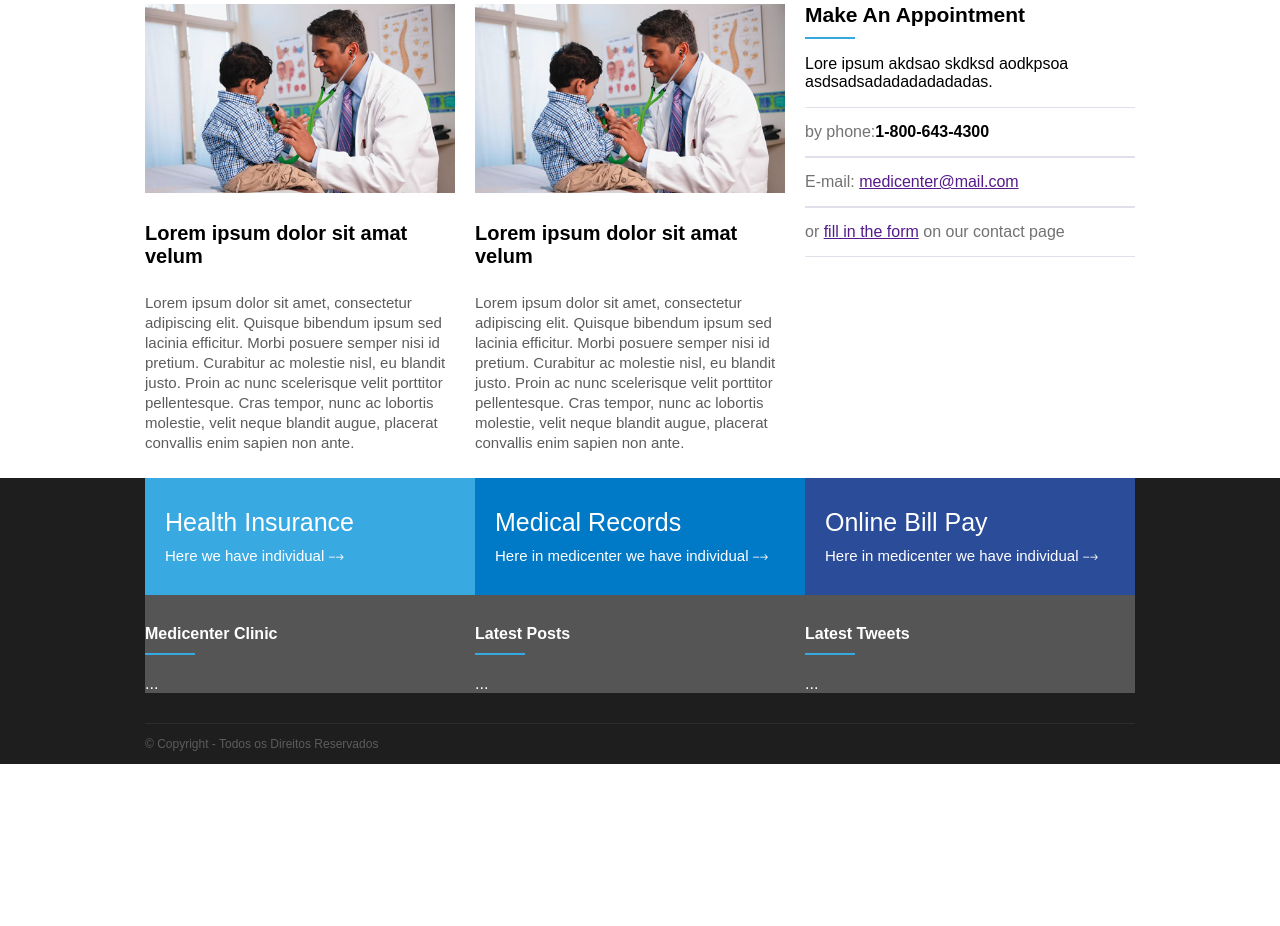
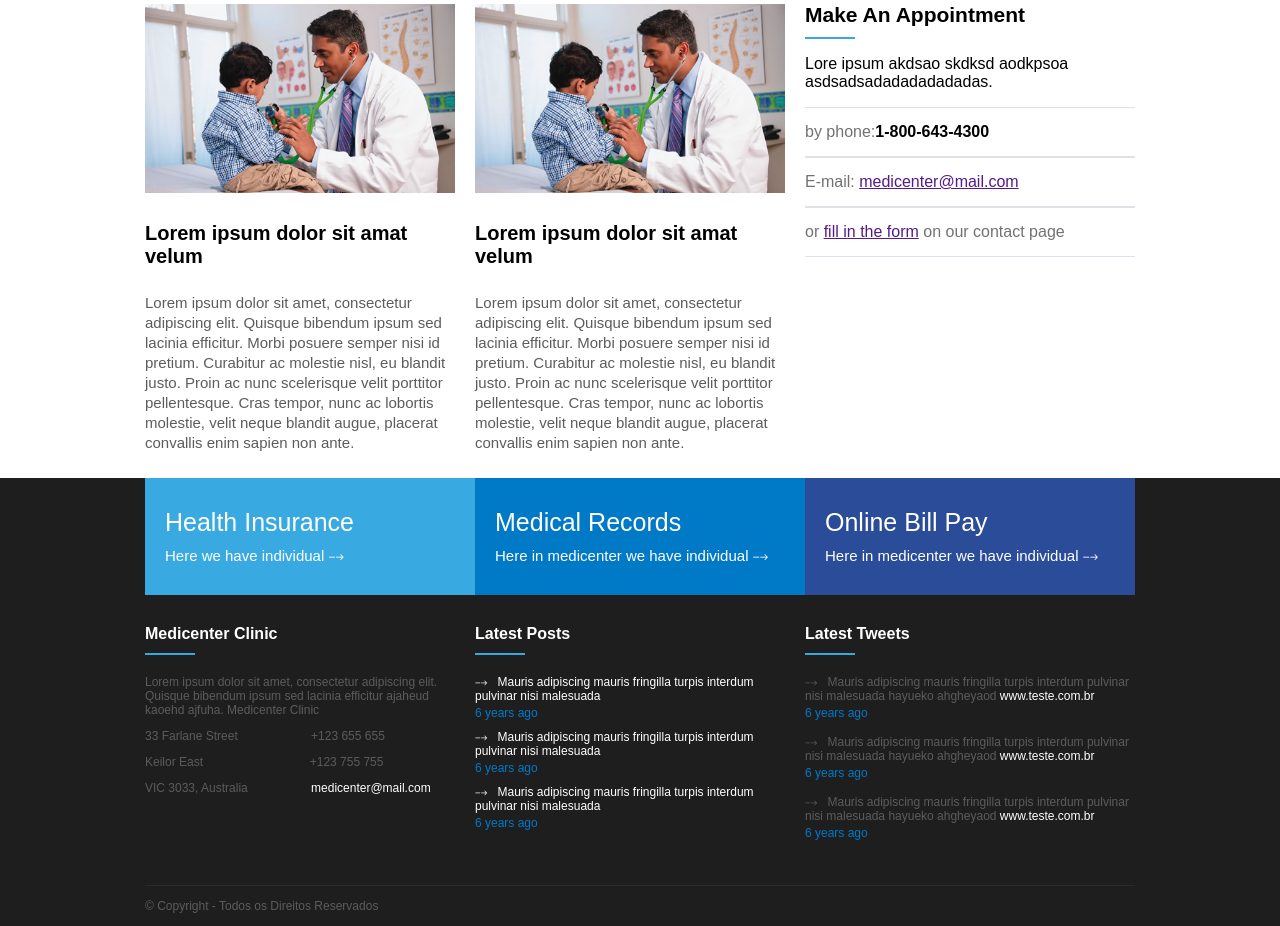
Before and after one commit to ThomazHonorato/newSite, a plain HTML site: page pages/index.html in a window 1280 px wide. Shown: the part 1528-2454 px from the top of the page. Before the commit the page ends 2292 px from the top, so only its background shows below. Drawn offline with Linux system fonts and the light colour scheme.

Commit message:
Fixed and finished the footer and all of its content. Ready for responsivity application.

```diff
--- a/pages/index.html
+++ b/pages/index.html
@@ -224,7 +224,14 @@
                                 <div class="widget_title_bar"></div>
                             </div>
                             <div class="widget_body">
-                                ...
+                                <div class="a1_desc">
+                                    Lorem ipsum dolor sit amet, consectetur adipiscing elit. Quisque bibendum ipsum sed lacinia efficitur ajaheud kaoehd ajfuha.
+
+                                    Medicenter Clinic
+                                    <pre>33 Farlane Street                      +123 655 655</pre>
+                                    <pre>Keilor East                                +123 755 755</pre>
+                                    <pre>VIC 3033, Australia                   <a href="mailto:medicenter@mail.com">medicenter@mail.com</a></pre>
+                                </div>
                             </div>
                         </div>
                     </div>
@@ -235,7 +242,24 @@
                                 <div class="widget_title_bar"></div>
                             </div>
                             <div class="widget_body">
-                                ...
+                                <div class="a2_desc">
+                                    ⤍ &nbsp; Mauris adipiscing mauris fringilla turpis interdum pulvinar nisi malesuada
+                                </div>
+                                <div class="a2_date_post">
+                                    6 years ago
+                                </div>
+                                <div class="a2_desc">
+                                    ⤍ &nbsp; Mauris adipiscing mauris fringilla turpis interdum pulvinar nisi malesuada
+                                </div>
+                                <div class="a2_date_post">
+                                    6 years ago
+                                </div>
+                                <div class="a2_desc">
+                                    ⤍ &nbsp; Mauris adipiscing mauris fringilla turpis interdum pulvinar nisi malesuada
+                                </div>
+                                <div class="a2_date_post">
+                                    6 years ago
+                                </div>
                             </div>
                         </div>
                     </div>
@@ -246,7 +270,27 @@
                                 <div class="widget_title_bar"></div>
                             </div>
                             <div class="widget_body">
-                                ...
+                                <div class="a3_desc">
+                                    ⤍ &nbsp; Mauris adipiscing mauris fringilla turpis interdum pulvinar nisi malesuada hayueko ahgheyaod <span style="color: #ffffff">
+                                        www.teste.com.br<a></a></span>
+                                </div>
+                                <div class="a3_date_post">
+                                    6 years ago
+                                </div>
+                                <div class="a3_desc">
+                                    ⤍ &nbsp; Mauris adipiscing mauris fringilla turpis interdum pulvinar nisi malesuada hayueko ahgheyaod <span style="color: #ffffff">
+                                        www.teste.com.br<a></a></span>
+                                </div>
+                                <div class="a3_date_post">
+                                    6 years ago
+                                </div>
+                                <div class="a3_desc">
+                                    ⤍ &nbsp; Mauris adipiscing mauris fringilla turpis interdum pulvinar nisi malesuada hayueko ahgheyaod <span style="color: #ffffff">
+                                        www.teste.com.br<a></a></span>
+                                </div>
+                                <div class="a3_date_post">
+                                    6 years ago
+                                </div>
                             </div>
                         </div>
                     </div>
--- a/src/css/style.css
+++ b/src/css/style.css
@@ -344,7 +344,6 @@ footer{
 }
 
 .f_area1, .f_area2, .f_area3{
-    background-color: #555555;
     flex:1;
 }
 
@@ -379,3 +378,38 @@ footer .banner_title{
         font-size: 25px;
         margin-top:10px;
 }
+
+footer .a1_desc{
+    padding-right:20px;
+    font-size: 12px;
+    color:#5c5c5c;
+}
+
+footer .a1_desc a{
+    text-decoration: none;
+    color: #ffffff;
+}
+
+footer .a2_desc {
+    font-size: 12px;
+    padding-right:20px;
+}
+
+footer .a2_date_post{
+    font-size: 12px;
+    color:#0079c7;
+    margin-top: 3px;
+    margin-bottom: 10px;
+}
+
+footer .a3_desc{
+    color:#5c5c5c;
+    font-size: 12px;
+}
+
+footer .a3_date_post{
+    font-size: 12px;
+    color:#0079c7;
+    margin-top: 3px;
+    margin-bottom: 15px;
+}
```
